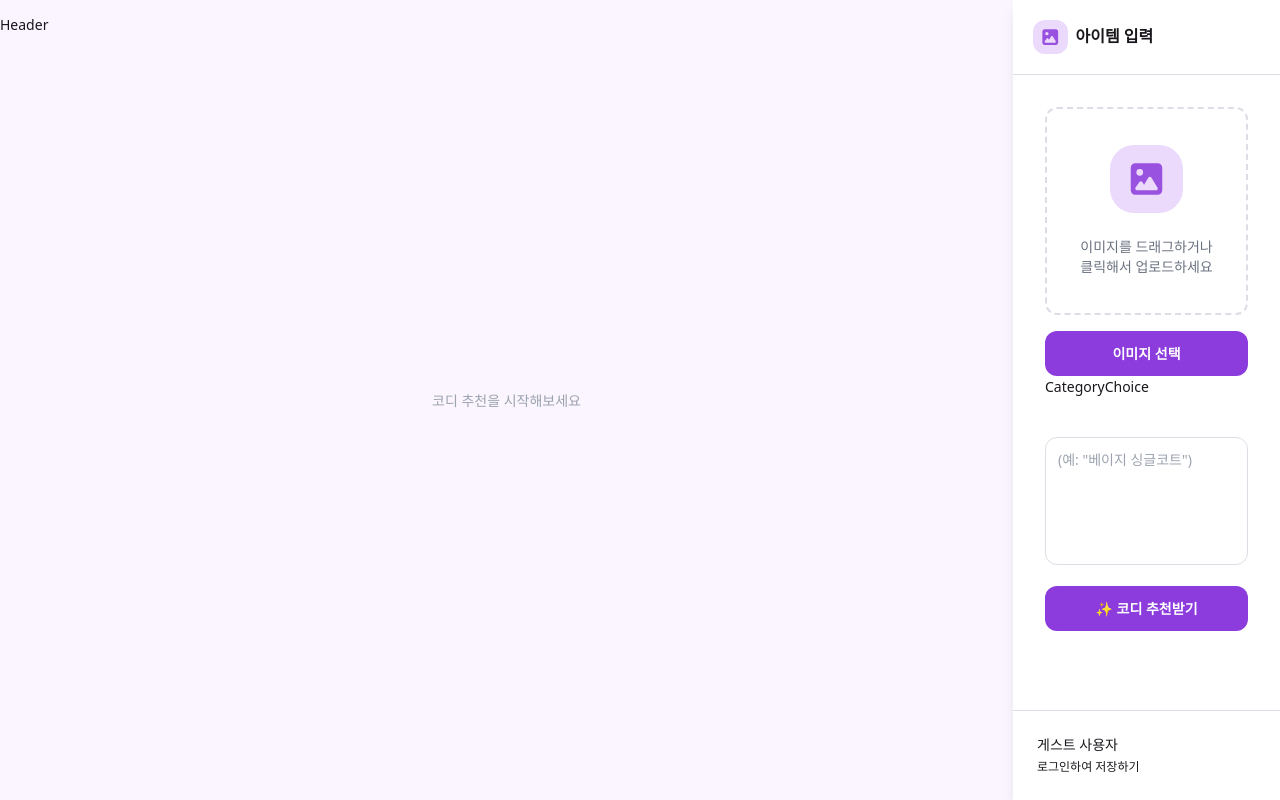
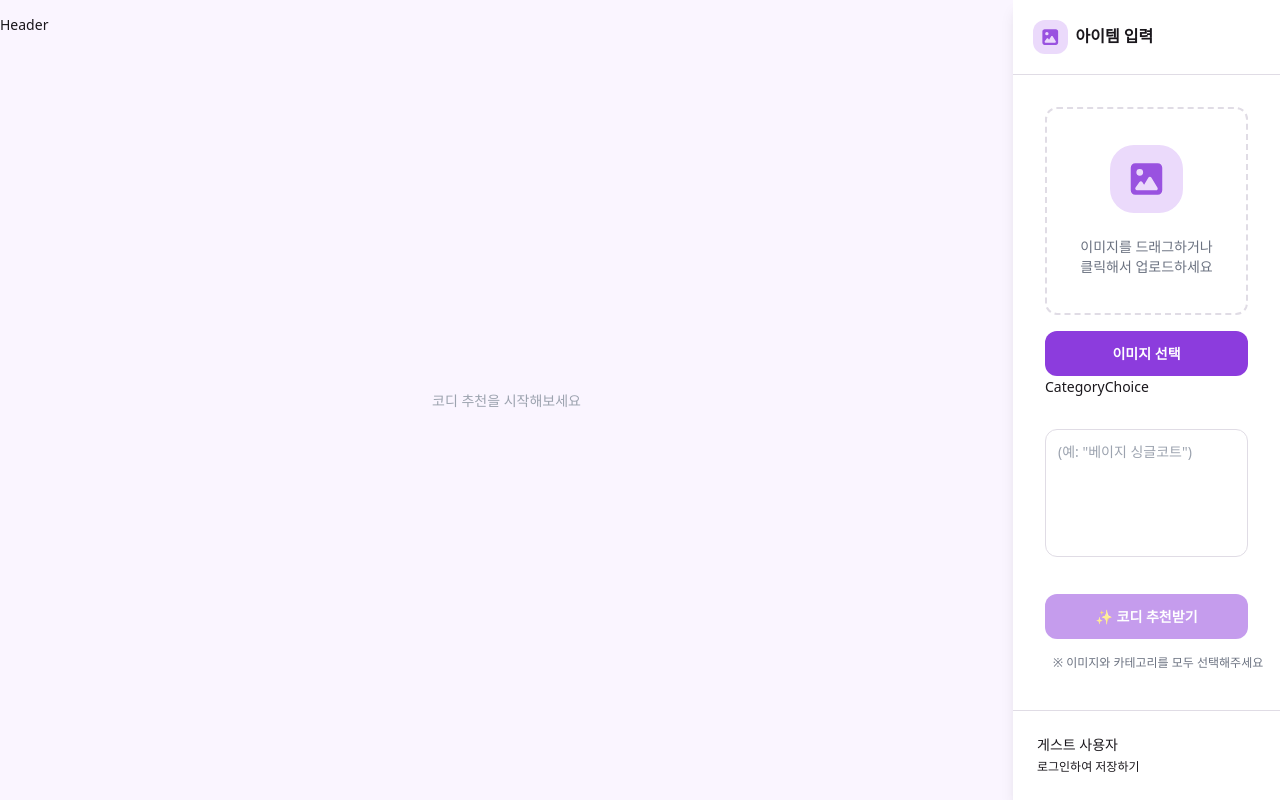
Before and after one commit to hui2650/project-outfit-service, a React (Vite) app in the folder outfit-front/: page / in a window 1280 px wide. Built offline with nearby package versions, Linux system fonts and the light colour scheme.

Commit message:
style 수정

```diff
--- a/outfit-front/src/components/panel/SubmitButton.jsx
+++ b/outfit-front/src/components/panel/SubmitButton.jsx
@@ -6,20 +6,29 @@
 // 응답으로 받은 items를 state에 넣어서
 // ResultCarousel이 그리게 만드는 것
 
-const SubmitButton = ({ loading, onSubmit }) => {
+const SubmitButton = ({ loading, onSubmit, isReadyToSubmit }) => {
+  const disabled = loading || !isReadyToSubmit;
   return (
+    <div className="relative group w-full mt-4">
       <button
-      className={`w-full rounded-xl mt-4 py-3 font-semibold ${
-        loading
-          ? "bg-primary text-primary-foreground  opacity-50 cursor-not-allowed"
-          : "bg-primary text-primary-foreground "
+        className={`w-full rounded-xl mt-4 py-3 font-semibold transition-all duration-200 ${
+          disabled
+            ? "bg-primary text-primary-foreground opacity-50 cursor-not-allowed"
+            : "bg-primary text-primary-foreground hover:brightness-110"
         }`}
         onClick={onSubmit}
-      disabled={loading}
+        disabled={disabled}
         type="button"
       >
         {loading ? "추천 생성 중..." : "✨ 코디 추천받기"}
+        {/* 툴팁 - disabled 상태에서는 button이 pointer-events: none 이라 별도 div로 */}
       </button>
+      {!isReadyToSubmit && !loading && (
+        <div className="absolute left-0 -bottom-9 whitespace-nowrap rounded-md  px-2 py-1 text-xs text-gray-500 z-10">
+          ※ 이미지와 카테고리를 모두 선택해주세요
+        </div>
+      )}
+    </div>
   );
 };
 
--- a/outfit-front/src/components/panel/TextQueryBox.jsx
+++ b/outfit-front/src/components/panel/TextQueryBox.jsx
@@ -4,7 +4,7 @@ const TextQueryBox = ({ textQuery, onTextQuery }) => {
   return (
     <div className="mt-8">
       <textarea
-        className="mt-2 w-full h-32 border rounded-xl p-3 text-sm outline-none focus:ring-2 focus:ring-violet-200 resize-none whitespace-pre-line"
+        className="w-full h-32 border rounded-xl p-3 text-sm outline-none focus:ring-2 focus:ring-violet-200 resize-none whitespace-pre-line"
         placeholder='(예: "베이지 싱글코트")'
         value={textQuery}
         onChange={(e) => onTextQuery(e.target.value)}
--- a/outfit-front/src/components/stage/ResultModal.jsx
+++ b/outfit-front/src/components/stage/ResultModal.jsx
@@ -20,7 +20,7 @@ const ResultModal = ({ item, onClose }) => {
   }, []);
 
   return (
-    <div className="fixed inset-0 z-50">
+    <div className="fixed inset-0 z-[1000]">
       {/* 어두운 배경 (클릭하면 닫힘) */}
       <div
         className="absolute inset-0 bg-black/60"
--- a/outfit-front/tailwind.config.js
+++ b/outfit-front/tailwind.config.js
@@ -1,7 +1,7 @@
 /** @type {import('tailwindcss').Config} */
 export default {
   content: ["./index.html", "./src/**/*.{js,jsx,ts,tsx}"],
-  safelist: ["bg-primary-dis", "text-primary-foreground"],
+  safelist: ["bg-primary-dis", "text-primary-foreground", "animate-emojiFall"],
   theme: {
     extend: {
       colors: {
@@ -43,6 +43,15 @@ export default {
       borderRadius: {
         lg: "var(--radius)",
       },
+      keyframes: {
+        emojiFall: {
+          "0%": { transform: "translateY(-10%)", opacity: 1 },
+          "100%": { transform: "translateY(110vh)", opacity: 0 },
+        },
+      },
+      animation: {
+        emojiFall: "emojiFall 3s linear infinite",
+      },
     },
   },
   plugins: [],
```
Lines whose indentation alone changed are shown as unchanged.
